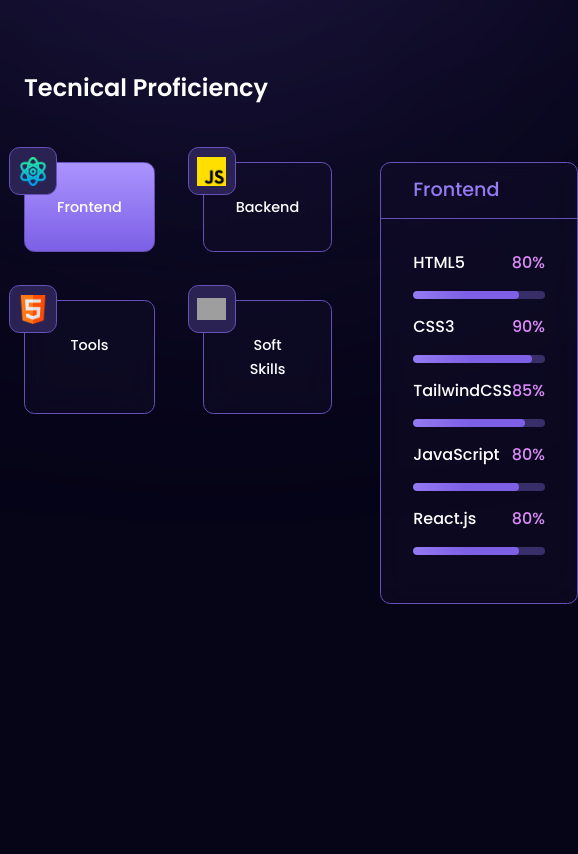
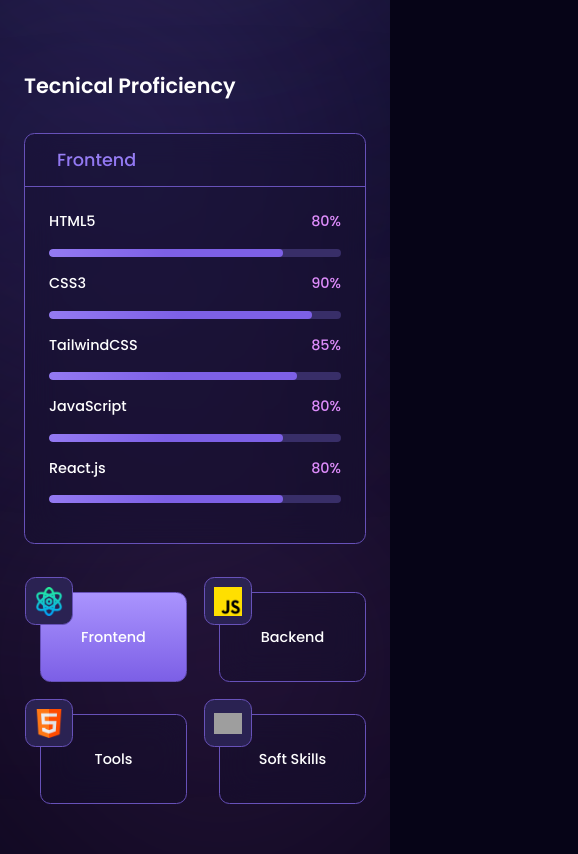
Before and after one commit to Rahim00001/test-portfolio2, a React (Vite) app: page / in a window 390 px wide. Shown: the part 655-1509 px from the top of the page, 578 px wide, since content can reach past the window. Before the commit the page ends 1323 px from the top, so only its background shows below. Built offline with nearby package versions, Linux system fonts and the light colour scheme; grey boxes are pictures that could not be loaded.

Commit message:
skills section responsive done

```diff
--- a/src/Components/Navbar/Navbar.css
+++ b/src/Components/Navbar/Navbar.css
@@ -1,7 +1,7 @@
 .nav-wrapper {
     background: rgba(0, 0, 0, 0.1);
     padding: 0.5rem 0;
-    position: static;
+    position: sticky;
     top: 0;
     z-index: 30;
     backdrop-filter: blur(50px);
--- a/src/Components/Skills/SkillInfoCard/SkillInfoCard.css
+++ b/src/Components/Skills/SkillInfoCard/SkillInfoCard.css
@@ -52,3 +52,17 @@
     border-radius: 0.5rem;
     transition: all 0.5s ease-in-out;
 }
+
+@media (max-width: 1025px) {
+    .skills-info-card h6 {
+        font-size: 1.1rem;
+    }
+
+    .skill-info p {
+        font-size: 0.9rem;
+    }
+
+    .skills-info-content {
+        padding: 1.5rem;
+    }
+}
--- a/src/Components/Skills/Skills.css
+++ b/src/Components/Skills/Skills.css
@@ -1,6 +1,29 @@
 .skills-container {
     margin: 4rem 0;
     position: relative;
+}
+
+.skills-container::after,
+.skills-container::before {
+    content: " ";
+    width: 28rem;
+    height: 28rem;
+    border-radius: 28.125rem;
+    background: #7c66e3;
+    position: absolute;
+    z-index: -1;
+    filter: blur(200px);
+}
+
+.skills-container::after {
+    top: -3rem;
+    left: -5rem;
+}
+
+.skills-container::before {
+    background: #9e51b9;
+    bottom: 0rem;
+    right: 0rem;
 }
 
 .skills-container h5 {
@@ -25,3 +48,43 @@
 .skills-info {
     flex: 1;
 }
+
+@media (max-width: 1025px) {
+    .skills {
+        padding-left: 1rem;
+    }
+
+    .skills,
+    .skills-content {
+        grid-gap: 2rem;
+    }
+}
+
+@media (max-width: 768px) {
+    .skills-content {
+        flex-direction: column-reverse;
+        gap: 3rem;
+    }
+
+    .skills,
+    .skills-info {
+        width: 100%;
+    }
+
+    .skills-container h5 {
+        font-size: 1.3rem;
+        margin-bottom: 2rem;
+    }
+
+    .skills-container::after,
+    .skills-container::before {
+        width: 18rem;
+        height: 18rem;
+    }
+}
+
+@media (max-width: 600px) {
+    .skills-container {
+        padding: 0;
+    }
+}
```
